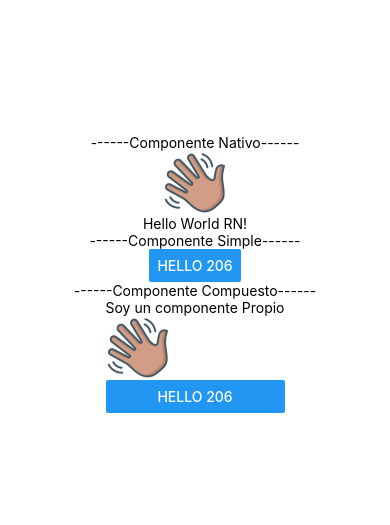
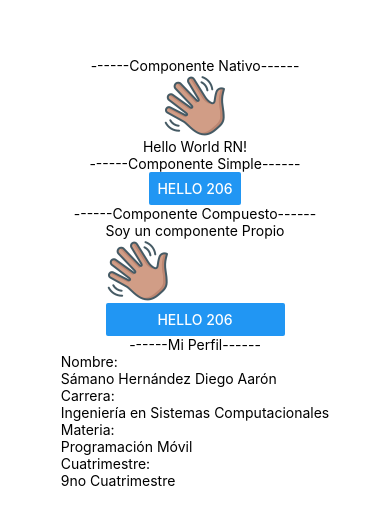
Before and after one commit to DiegoAaronS/PM206, a React Native app in the folder practica5/miapp2/: screen / in a window 390 px wide. Shown: the part 149-674 px from the top of the page. Built offline with nearby package versions, Linux system fonts and the light colour scheme.

Commit message:
Practica No.6: Estructura y Componentes Parte 2

```diff
--- a/practica5/miapp2/App.js
+++ b/practica5/miapp2/App.js
@@ -3,6 +3,7 @@ import { StatusBar } from 'expo-status-bar';
 import { StyleSheet, Text, View, Image } from 'react-native';
 import { Saludo } from './components/Saludo';
 import { Saludo2 } from './components/Saludo2';
+import { Perfil } from './components/Perfil';
 
 /* Zona2: Main - Hogar de los componentes */
 export default function App() {
@@ -15,6 +16,8 @@ export default function App() {
       <Saludo></Saludo>
       <Text>------Componente Compuesto------</Text>
       <Saludo2></Saludo2>
+      <Text>------Mi Perfil------</Text>
+      <Perfil></Perfil>
       <StatusBar style="auto" />
     </View>
   );
--- /dev/null
+++ b/practica5/miapp2/components/Perfil.js
@@ -0,0 +1,24 @@
+import { View, Text, StyleSheet } from 'react-native';
+
+export const Perfil = () => {
+    const nombre = "Sámano Hernández Diego Aarón";
+    const carrera = "Ingeniería en Sistemas Computacionales";
+    const materia = "Programación Móvil";
+    const cuatrimestre = "9no Cuatrimestre";
+
+    return (
+        <View>
+            <Text>Nombre:</Text>
+            <Text>{nombre}</Text>
+
+            <Text>Carrera:</Text>
+            <Text>{carrera}</Text>
+
+            <Text>Materia:</Text>
+            <Text>{materia}</Text>
+
+            <Text>Cuatrimestre:</Text>
+            <Text>{cuatrimestre}</Text>
+        </View>
+    )
+}
```
